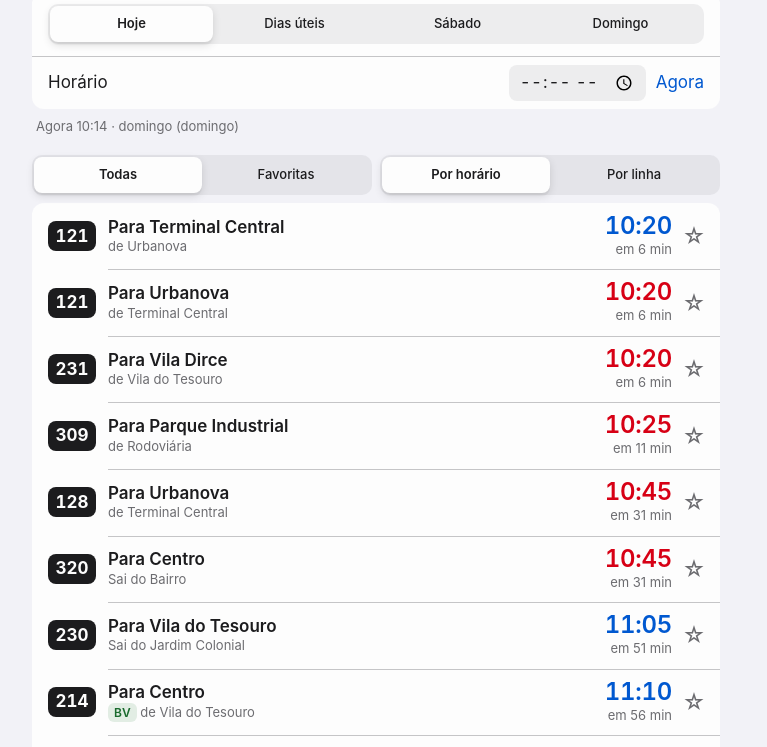
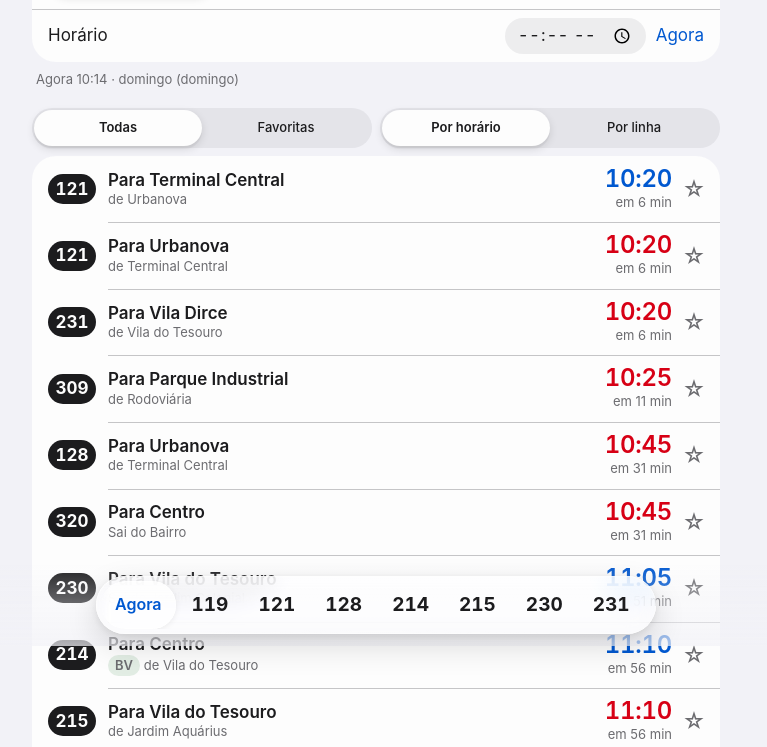
Before and after one commit to tranchop/onibus-sjc, a plain HTML site: page index.html in a window 1280 px wide. Shown: the part 154-901 px from the top of the page, without its empty margins (264-1031 px from the left). Drawn offline with Linux system fonts and the light colour scheme.

Commit message:
Adota o visual Liquid Glass do iOS 26
Barra de linhas vira navegação flutuante de vidro na parte de baixo,
com desfoque do conteúdo que passa por trás, borda clara e brilho.
Cantos mais arredondados e controles em cápsula. O vidro fica só na
navegação; os cartões seguem sólidos para leitura.

Co-Authored-By: Claude Opus 5.5 <noreply@anthropic.com>
Claude-Session: https://claude.ai/code/session_01CQY1aiBHD2WUkZ3iru78yr

```diff
--- a/index.html
+++ b/index.html
@@ -28,6 +28,8 @@
   --centro:#0058d0; --bairro:#d70015; --centro-ink:#004fbd; --bairro-ink:#b80012;
   --uv-ink:#196a2d; --ac-ink:#a52a00; --star:#c93400;
   --centro-t:rgba(0,88,208,.12); --uv-t:rgba(31,122,53,.12); --ac-t:rgba(201,52,0,.12);
+  --glass:rgba(250,250,252,.45); --glass-solid:#f7f7fa; --glass-rim:rgba(255,255,255,.85); --glass-hi:rgba(255,255,255,.55); --lens:rgba(255,255,255,.8);
+  --glass-shadow:0 12px 32px rgba(0,0,0,.14),0 2px 8px rgba(0,0,0,.08); --bg-fade:rgba(242,242,247,.72);
   --bar:rgba(242,242,247,.78); --shadow-thumb:0 3px 8px rgba(0,0,0,.12),0 3px 1px rgba(0,0,0,.04);
   --ease:cubic-bezier(.32,.72,0,1); --ease-out:cubic-bezier(.23,1,.32,1);
   --font:-apple-system,BlinkMacSystemFont,"SF Pro Text","SF Pro","Helvetica Neue",system-ui,"Segoe UI",Roboto,sans-serif;
@@ -43,6 +45,8 @@
     --centro:#409cff; --bairro:#ff6961; --centro-ink:#6cb4ff; --bairro-ink:#ff8a84;
     --uv-ink:#30db5b; --ac-ink:#ffb340; --star:#ffb340;
     --centro-t:rgba(64,156,255,.2); --uv-t:rgba(48,219,91,.2); --ac-t:rgba(255,179,64,.2);
+    --glass:rgba(40,40,44,.42); --glass-solid:#2c2c2e; --glass-rim:rgba(255,255,255,.16); --glass-hi:rgba(255,255,255,.1); --lens:rgba(255,255,255,.17);
+    --glass-shadow:0 12px 32px rgba(0,0,0,.55),0 2px 8px rgba(0,0,0,.35); --bg-fade:rgba(11,11,13,.72);
     --bar:rgba(11,11,13,.74); --shadow-thumb:0 3px 8px rgba(0,0,0,.32);
     color-scheme:dark;
   }
@@ -54,52 +58,65 @@
   --centro:#409cff; --bairro:#ff6961; --centro-ink:#6cb4ff; --bairro-ink:#ff8a84;
   --uv-ink:#30db5b; --ac-ink:#ffb340; --star:#ffb340;
   --centro-t:rgba(64,156,255,.2); --uv-t:rgba(48,219,91,.2); --ac-t:rgba(255,179,64,.2);
-  --bar:rgba(11,11,13,.74); --shadow-thumb:0 3px 8px rgba(0,0,0,.32);
+  --glass:rgba(40,40,44,.42); --glass-solid:#2c2c2e; --glass-rim:rgba(255,255,255,.16); --glass-hi:rgba(255,255,255,.1); --lens:rgba(255,255,255,.17);
+    --glass-shadow:0 12px 32px rgba(0,0,0,.55),0 2px 8px rgba(0,0,0,.35); --bg-fade:rgba(11,11,13,.72);
+    --bar:rgba(11,11,13,.74); --shadow-thumb:0 3px 8px rgba(0,0,0,.32);
   color-scheme:dark;
 }
 *{box-sizing:border-box}
 [hidden]{display:none!important}
 html{-webkit-text-size-adjust:100%}
 body{margin:0;background:var(--bg);color:var(--fg);font-family:var(--font);font-size:17px;line-height:1.35;
-  -webkit-font-smoothing:antialiased;padding-bottom:max(32px,env(safe-area-inset-bottom,0px))}
+  -webkit-font-smoothing:antialiased;padding-bottom:calc(env(safe-area-inset-bottom,0px) + 104px)}
 button,input{font:inherit;color:inherit;-webkit-tap-highlight-color:transparent}
 button{cursor:pointer;transition:opacity .2s,background-color .2s,transform .16s var(--ease-out)}
 button:active{opacity:.55;transition:none}
 :focus-visible{outline:2px solid var(--tint);outline-offset:2px;border-radius:8px}
 
-/* Barra fixa com material translúcido */
+/* Navegação flutuante em vidro. Aproximação web do Liquid Glass (não existe CSS oficial da Apple):
+   desfoque + saturação do que passa por baixo, borda clara e brilho especular. O vidro fica só na camada
+   de navegação; o conteúdo continua sólido para ler bem. */
 .sentinel{height:1px;margin-bottom:-1px}
-.bar{position:sticky;top:0;z-index:20;background:var(--bg);padding-top:env(safe-area-inset-top,0px);
-  border-bottom:.5px solid transparent;transition:border-color .2s}
+.glass{position:relative;background:var(--glass-solid);box-shadow:var(--glass-shadow),inset 0 0 0 .5px var(--glass-rim)}
 @supports ((-webkit-backdrop-filter:blur(1px)) or (backdrop-filter:blur(1px))){
-  .bar{background:var(--bar);-webkit-backdrop-filter:saturate(180%) blur(20px);backdrop-filter:saturate(180%) blur(20px)}
+  .glass{background:var(--glass);-webkit-backdrop-filter:blur(14px) saturate(190%) brightness(1.04);backdrop-filter:blur(14px) saturate(190%) brightness(1.04)}
 }
-@media (prefers-reduced-transparency:reduce){.bar{background:var(--bg);-webkit-backdrop-filter:none;backdrop-filter:none}}
-.bar.scrolled{border-bottom-color:var(--sep)}
-.lines{display:flex;gap:8px;overflow-x:auto;scrollbar-width:none;max-width:720px;margin:0 auto;
-  padding:8px max(16px,env(safe-area-inset-right,0px)) 8px max(16px,env(safe-area-inset-left,0px));
-  scroll-padding-inline:16px;scroll-snap-type:x proximity}
+.glass::before{content:'';position:absolute;inset:0;border-radius:inherit;pointer-events:none;
+  background:linear-gradient(180deg,var(--glass-hi),transparent 45%),radial-gradient(110% 70% at 50% 135%,var(--glass-hi),transparent 60%)}
+@media (prefers-reduced-transparency:reduce){.glass{background:var(--glass-solid);-webkit-backdrop-filter:none;backdrop-filter:none}}
+.bar{position:fixed;z-index:20;left:max(12px,env(safe-area-inset-left,0px));right:max(12px,env(safe-area-inset-right,0px));
+  bottom:max(12px,env(safe-area-inset-bottom,0px));max-width:560px;margin:0 auto;padding:5px;border-radius:999px}
+.lines{position:relative;display:flex;gap:2px;overflow-x:auto;scrollbar-width:none;scroll-snap-type:x proximity;border-radius:999px;
+  -webkit-mask-image:linear-gradient(90deg,transparent,#000 10px,#000 calc(100% - 10px),transparent);
+  mask-image:linear-gradient(90deg,transparent,#000 10px,#000 calc(100% - 10px),transparent)}
 .lines::-webkit-scrollbar{display:none}
-.lines button{flex:none;position:relative;scroll-snap-align:center;min-width:56px;height:40px;padding:0 14px;border:0;border-radius:20px;
-  background:var(--fill);font-family:var(--font-round);font-weight:700;font-size:19px;font-variant-numeric:tabular-nums}
-.lines button::after{content:'';position:absolute;inset:-2px 0}
+.lines button{flex:none;position:relative;scroll-snap-align:center;min-width:56px;height:48px;padding:0 14px;border:0;border-radius:999px;background:none;
+  font-family:var(--font-round);font-weight:700;font-size:19px;font-variant-numeric:tabular-nums;
+  transition:transform .18s var(--ease-out),background-color .2s,color .2s}
 .lines button.ag{font-family:var(--font);font-weight:600;font-size:16px}
-.lines button[aria-pressed="true"]{background:var(--tint);color:var(--on-tint)}
-.lines button:active,.chip:active{transform:scale(.96)}
+.lines button[aria-pressed="true"]{background:var(--lens);color:var(--tint);box-shadow:inset 0 0 0 .5px var(--glass-rim),0 1px 6px rgba(0,0,0,.08)}
+.lines button:active{opacity:1;transform:scale(1.08)}
+.sgc::before{box-shadow:var(--shadow-thumb),inset 0 0 0 .5px var(--glass-rim)}
+@media (max-width:359px){.ovr{grid-template-columns:40px minmax(0,1fr) auto;gap:10px;padding-left:12px}.ovr .n{font-size:15px}.ovr .t{font-size:21px}.ovw .star{width:36px}.ovw+.ovw::before{left:62px}}
+.edge{position:fixed;left:0;right:0;z-index:15;pointer-events:none}
+.edge.top{top:0;height:calc(env(safe-area-inset-top,0px) + 24px);background:linear-gradient(var(--bg),transparent);opacity:0;transition:opacity .2s}
+.edge.top.on{opacity:1}
+.edge.bot{bottom:0;height:calc(env(safe-area-inset-bottom,0px) + 84px);background:linear-gradient(to top,var(--bg-fade),transparent)}
+.chip:active{transform:scale(.96)}
 
 .wrap{max-width:720px;margin:0 auto;display:flex;flex-direction:column;gap:20px;
-  padding:8px max(16px,env(safe-area-inset-right,0px)) 0 max(16px,env(safe-area-inset-left,0px))}
+  padding:calc(env(safe-area-inset-top,0px) + 16px) max(16px,env(safe-area-inset-right,0px)) 0 max(16px,env(safe-area-inset-left,0px))}
 
 /* Título */
 .top{display:flex;gap:12px;align-items:center}
-.top .num{flex:none;display:grid;place-items:center;min-width:64px;height:52px;padding:0 12px;border-radius:12px;background:var(--tint);color:var(--on-tint);
+.top .num{flex:none;display:grid;place-items:center;min-width:64px;height:52px;padding:0 14px;border-radius:18px;background:var(--tint);color:var(--on-tint);
   font-family:var(--font-round);font-weight:700;font-size:26px;line-height:1;font-variant-numeric:tabular-nums}
 .top h1{margin:0;font-family:var(--font-display);font-size:22px;font-weight:700;line-height:1.15;letter-spacing:-.01em;text-wrap:balance}
 .top p{margin:3px 0 0;font-size:15px;color:var(--muted)}
 .top.all h1{font-size:34px;line-height:1.1;letter-spacing:.01em}
 
 /* Grupos (inset grouped) */
-.group{background:var(--surface);border-radius:12px;overflow:hidden}
+.group{background:var(--surface);border-radius:24px;overflow:hidden}
 .group :focus-visible{outline-offset:-2px}
 .sec{display:flex;flex-direction:column;gap:8px;min-width:0}
 .sec>h2{margin:4px 4px 0;font-family:var(--font-display);font-size:22px;font-weight:700;letter-spacing:-.01em}
@@ -107,7 +124,7 @@ button:active{opacity:.55;transition:none}
 .ctx{margin-top:-12px}
 
 /* Controles */
-.controls{padding:12px 16px 0;display:flex;flex-direction:column;gap:12px}
+.controls{padding:14px 16px 0;display:flex;flex-direction:column;gap:12px}
 .chips{display:flex;flex-wrap:wrap;gap:8px}
 .chip{position:relative;height:36px;padding:0 14px;border:0;border-radius:18px;background:var(--fill);font-size:15px;font-weight:500}
 .chip::after{content:'';position:absolute;inset:-4px 0}
@@ -115,17 +132,17 @@ button:active{opacity:.55;transition:none}
 .trow{display:flex;align-items:center;justify-content:space-between;gap:12px;min-height:52px;margin:0 -16px;padding:4px 8px 4px 16px;border-top:.5px solid var(--sep)}
 .trow label{white-space:nowrap}
 .tval{display:flex;align-items:center;gap:2px;min-width:0}
-.tval input{height:36px;min-width:96px;padding:0 10px;border:0;border-radius:8px;background:var(--fill);font-size:17px;font-variant-numeric:tabular-nums}
+.tval input{height:36px;min-width:96px;padding:0 12px;border:0;border-radius:999px;background:var(--fill);font-size:17px;font-variant-numeric:tabular-nums}
 .link{height:44px;padding:0 8px;border:0;background:none;color:var(--tint);font-size:17px}
 
 /* Segmented control */
 .sm{display:none}
 @media (max-width:359px){.lg{display:none}.sm{display:inline}}
-.sgc{position:relative;display:grid;grid-auto-flow:column;grid-auto-columns:minmax(0,1fr);min-height:40px;padding:2px;border-radius:10px;background:var(--fill)}
-.sgc::before{content:'';position:absolute;top:2px;bottom:2px;left:2px;width:calc((100% - 4px)/var(--n,1));border-radius:8px;
+.sgc{position:relative;display:grid;grid-auto-flow:column;grid-auto-columns:minmax(0,1fr);min-height:40px;padding:2px;border-radius:999px;background:var(--fill)}
+.sgc::before{content:'';position:absolute;top:2px;bottom:2px;left:2px;width:calc((100% - 4px)/var(--n,1));border-radius:999px;
   background:var(--thumb);box-shadow:var(--shadow-thumb);transform:translateX(calc(var(--i,0)*100%))}
 .sgc.ready::before{transition:transform .28s var(--ease)}
-.sgc button{position:relative;z-index:1;min-width:0;padding:0 6px;border:0;border-radius:8px;background:none;font-size:13px;font-weight:500;
+.sgc button{position:relative;z-index:1;min-width:0;padding:0 6px;border:0;border-radius:999px;background:none;font-size:13px;font-weight:500;
   white-space:nowrap;overflow:hidden;text-overflow:ellipsis}
 .sgc button[aria-pressed="true"]{font-weight:600}
 .dirtabs button::before{content:'';display:inline-block;width:8px;height:8px;margin-right:6px;border-radius:50%;vertical-align:1px;background:var(--centro)}
@@ -139,14 +156,14 @@ button:active{opacity:.55;transition:none}
 .ovr{flex:1;min-width:0;display:grid;grid-template-columns:48px minmax(0,1fr) auto;gap:12px;align-items:center;margin:0;padding:11px 0 11px 16px;
   border:0;border-radius:0;background:none;text-align:left}
 .ovr:active{opacity:1;background:var(--fill)}
-.ovr .n{display:grid;place-items:center;height:30px;border-radius:8px;background:var(--fg);color:var(--surface);
+.ovr .n{display:grid;place-items:center;height:30px;border-radius:999px;background:var(--fg);color:var(--surface);
   font-family:var(--font-round);font-weight:700;font-size:17px;font-variant-numeric:tabular-nums}
 .ovr .d{display:flex;flex-direction:column;gap:1px;min-width:0}
-.ovr .d b{font-weight:600;line-height:1.2}
-.ovr .d>span{font-size:13px;color:var(--muted)}
+.ovr .d b{font-weight:600;line-height:1.2;text-wrap:balance}
+.ovr .d span{font-size:13px;color:var(--muted)}
 .ovr .tr{display:flex;flex-direction:column;align-items:flex-end;gap:3px}
 .ovr .t{font-family:var(--font-display);font-weight:600;font-size:24px;line-height:1;letter-spacing:-.01em;font-variant-numeric:tabular-nums}
-.ovr .t.none{color:var(--muted)} .ovr .t.c{color:var(--centro)} .ovr .t.b{color:var(--bairro)}
+.ovr .t.c{color:var(--centro)} .ovr .t.b{color:var(--bairro)}
 .ovr .r{display:flex;gap:4px;align-items:center;font-size:13px;color:var(--muted);white-space:nowrap}
 .star{flex:none;width:44px;height:44px;margin-right:4px;border:0;background:none;font-size:22px;line-height:1;color:var(--muted)}
 .star[aria-pressed="true"]{color:var(--star)}
@@ -154,7 +171,7 @@ button:active{opacity:.55;transition:none}
 
 /* Cartões por sentido */
 .cards{display:grid;grid-template-columns:repeat(auto-fit,minmax(min(100%,320px),1fr));gap:16px}
-.card{display:flex;flex-direction:column;min-width:0;padding:14px 16px 0;border-radius:12px;background:var(--surface);overflow:hidden}
+.card{display:flex;flex-direction:column;min-width:0;padding:16px 18px 0;border-radius:24px;background:var(--surface);overflow:hidden}
 .ch{display:flex;justify-content:space-between;align-items:flex-start;gap:8px}
 .ch .star{margin:-10px -12px 0 0}
 .card h2{margin:0;font-size:17px;font-weight:600}
@@ -165,7 +182,7 @@ button:active{opacity:.55;transition:none}
 .card.c .big{color:var(--centro)} .card.b .big{color:var(--bairro)}
 .meta{display:flex;flex-direction:column;gap:4px;align-items:flex-start;min-width:0}
 .rel{font-size:17px;font-weight:600}
-.more{list-style:none;margin:0 -16px;padding:0}
+.more{list-style:none;margin:0 -18px;padding:0}
 .more li{position:relative;display:flex;align-items:center;gap:10px;min-height:48px;padding:0 16px;font-variant-numeric:tabular-nums}
 .more li::before{content:'';position:absolute;top:0;left:16px;right:0;border-top:.5px solid var(--sep)}
 .more .t{min-width:64px;font-family:var(--font-display);font-weight:600;font-size:20px}
@@ -173,7 +190,7 @@ button:active{opacity:.55;transition:none}
 .empty{margin:0;padding:4px 0 16px;font-size:15px;color:var(--muted)}
 
 /* Siglas e destaques */
-.tag{display:inline-block;padding:1px 6px;border-radius:6px;font-size:12px;font-weight:600;line-height:1.45;white-space:nowrap}
+.tag{display:inline-block;padding:1px 7px;border-radius:999px;font-size:12px;font-weight:600;line-height:1.45;white-space:nowrap}
 .tag.tc{background:var(--centro-t);color:var(--centro-ink)}
 .tag.uv{background:var(--uv-t);color:var(--uv-ink)} .tag.ac{background:var(--ac-t);color:var(--ac-ink)}
 .soon{padding:1px 8px;border-radius:999px;background:var(--ac-t);color:var(--ac-ink);font-weight:600}
@@ -188,7 +205,7 @@ button:active{opacity:.55;transition:none}
 .hr .h{font-size:17px;font-weight:600;line-height:28px;color:var(--muted);font-variant-numeric:tabular-nums}
 .hr.now .h{color:var(--tint)}
 .mins{display:flex;flex-wrap:wrap;gap:6px;min-width:0}
-.m{display:inline-flex;align-items:center;gap:4px;height:28px;padding:0 8px;border-radius:8px;background:var(--fill);font-size:15px;font-weight:500;font-variant-numeric:tabular-nums}
+.m{display:inline-flex;align-items:center;gap:4px;height:28px;padding:0 10px;border-radius:999px;background:var(--fill);font-size:15px;font-weight:500;font-variant-numeric:tabular-nums}
 .m.past{opacity:.35} .m.off{opacity:.2}
 .m.nx{background:var(--tint);color:var(--on-tint);font-weight:600}
 .m.nx .tag{padding:0;background:transparent;color:inherit}
@@ -197,7 +214,7 @@ button:active{opacity:.55;transition:none}
 
 /* Frequência */
 .fqs{display:grid;grid-template-columns:repeat(auto-fit,minmax(min(100%,300px),1fr));gap:12px}
-.fq{display:flex;flex-direction:column;gap:12px;min-width:0;padding:14px 16px;border-radius:12px;background:var(--surface)}
+.fq{display:flex;flex-direction:column;gap:12px;min-width:0;padding:16px 18px;border-radius:24px;background:var(--surface)}
 .fq h3{margin:0;font-size:17px;font-weight:600}
 .fq.c h3{color:var(--centro)} .fq.b h3{color:var(--bairro)}
 .fq .empty{padding:0}
@@ -209,7 +226,7 @@ button:active{opacity:.55;transition:none}
 .bars .b span{height:10px;font-size:10px;line-height:10px;color:var(--muted);font-variant-numeric:tabular-nums}
 .bands{display:grid;grid-template-columns:auto 1fr auto;gap:6px 12px;align-items:baseline;font-size:15px;font-variant-numeric:tabular-nums}
 .bands .k{color:var(--muted)} .bands .v{font-weight:600} .bands .n{font-size:13px;color:var(--muted);text-align:right}
-.fq .gap{padding:10px 12px;border-radius:10px;background:var(--surface2);font-size:15px;font-variant-numeric:tabular-nums}
+.fq .gap{padding:10px 14px;border-radius:14px;background:var(--surface2);font-size:15px;font-variant-numeric:tabular-nums}
 
 /* Itinerário (linha com chevron) */
 .disc summary{display:flex;align-items:center;justify-content:space-between;min-height:52px;padding:0 18px 0 16px;list-style:none;cursor:pointer;font-weight:600}
@@ -221,7 +238,7 @@ button:active{opacity:.55;transition:none}
 .dbody>:first-child{margin-top:0}
 .dbody ul{padding-left:18px}
 .pills{display:flex;flex-wrap:wrap;gap:6px;margin-top:8px}
-.pills span{padding:3px 8px;border-radius:8px;background:var(--fill);font-size:13px}
+.pills span{padding:3px 10px;border-radius:999px;background:var(--fill);font-size:13px}
 .foot a{color:inherit}
 
 @media (hover:hover) and (pointer:fine){
@@ -237,9 +254,11 @@ button:active{opacity:.55;transition:none}
 </head>
 <body>
 <div class="sentinel" id="sentinel"></div>
-<div class="bar" id="bar">
+<div class="edge top" id="edgetop" aria-hidden="true"></div>
+<div class="edge bot" aria-hidden="true"></div>
+<nav class="bar glass" id="bar" aria-label="Linhas">
   <div class="lines" id="lines" role="group" aria-label="Linha de ônibus"></div>
-</div>
+</nav>
 
 <main class="wrap">
   <header class="top" id="top">
@@ -522,7 +541,7 @@ function renderLine(){
   $('filters').hidden=all||!l.filters.length;
   $('filters').innerHTML=[{id:'all',label:'Todos'}].concat(l.filters).map(f=>'<button class="chip" data-f="'+f.id+'" aria-pressed="'+(f.id===state.f)+'">'+f.label+'</button>').join('');
   $('dirtabs').innerHTML=l.dirs.map(d=>'<button class="'+d.cls+'" data-d="'+d.k+'" aria-pressed="'+(d.k===state.gdir)+'">'+d.name.replace(/^Sentido /,'')+'</button>').join('');
-  const sel=$('lines').querySelector('[aria-pressed="true"]');if(sel&&sel.scrollIntoView)sel.scrollIntoView({inline:'center',block:'nearest'});
+  const LB=$('lines'),sel=LB.querySelector('[aria-pressed="true"]');if(sel&&LB.scrollTo)LB.scrollTo({left:sel.offsetLeft-(LB.clientWidth-sel.offsetWidth)/2,behavior:matchMedia('(prefers-reduced-motion: reduce)').matches?'auto':'smooth'});
   document.title=all?'Linhas de Ônibus SJC':l.num+' · Linhas de Ônibus SJC';
 }
 function ovRows(c){
@@ -625,7 +644,7 @@ $('t').addEventListener('input',e=>{state.time=e.target.value;render();});
 $('tnow').addEventListener('click',()=>{state.time='';$('t').value='';render();});
 renderLine();render();
 requestAnimationFrame(()=>requestAnimationFrame(()=>document.querySelectorAll('.sgc').forEach(e=>e.classList.add('ready'))));
-if('IntersectionObserver' in window)new IntersectionObserver(([e])=>$('bar').classList.toggle('scrolled',!e.isIntersecting)).observe($('sentinel'));
+if('IntersectionObserver' in window)new IntersectionObserver(([e])=>$('edgetop').classList.toggle('on',!e.isIntersecting)).observe($('sentinel'));
 setInterval(()=>{if(!document.hidden&&!state.time&&state.day==='auto')render();},20000);
 document.addEventListener('visibilitychange',()=>{if(!document.hidden)render();});
 </script>
```
